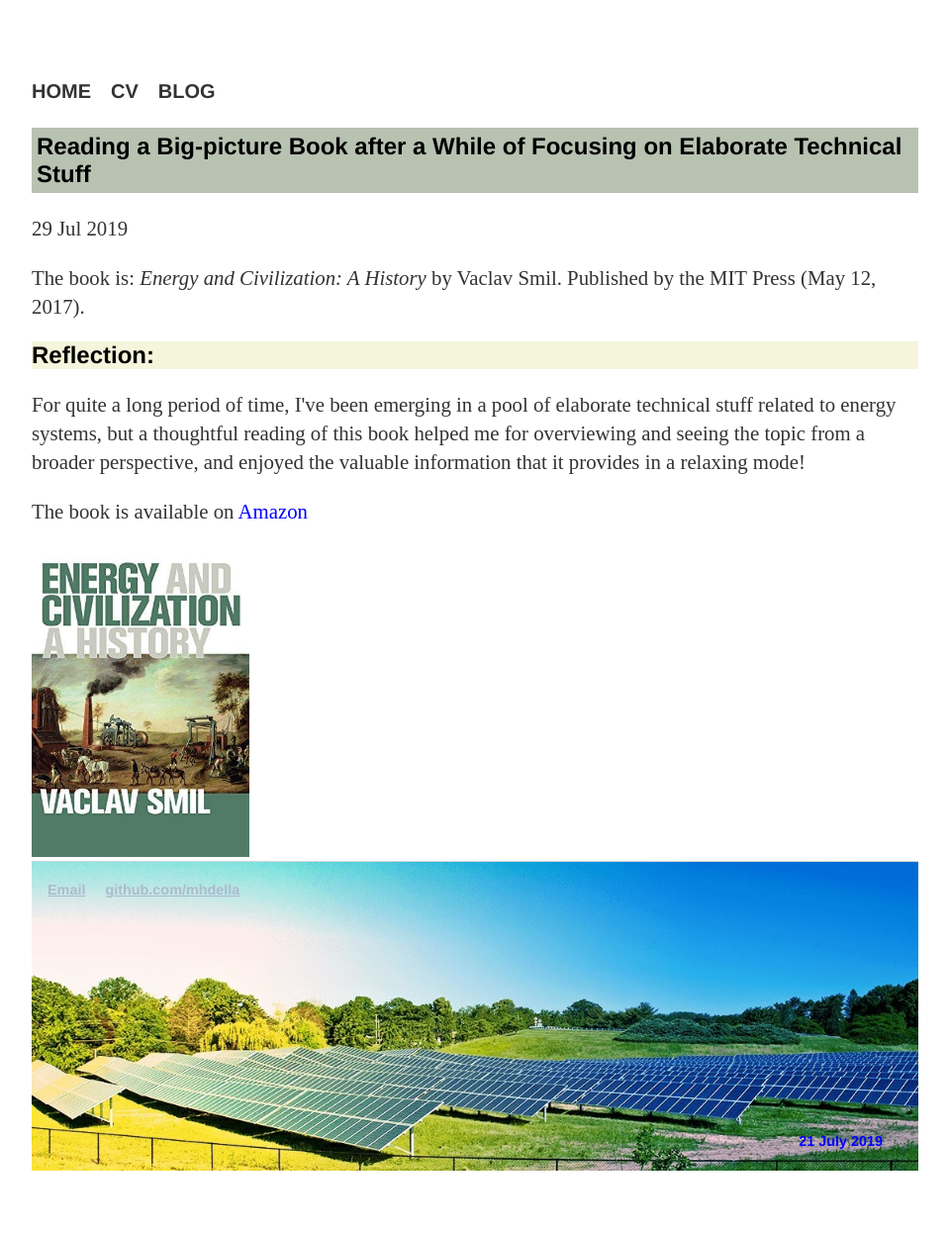
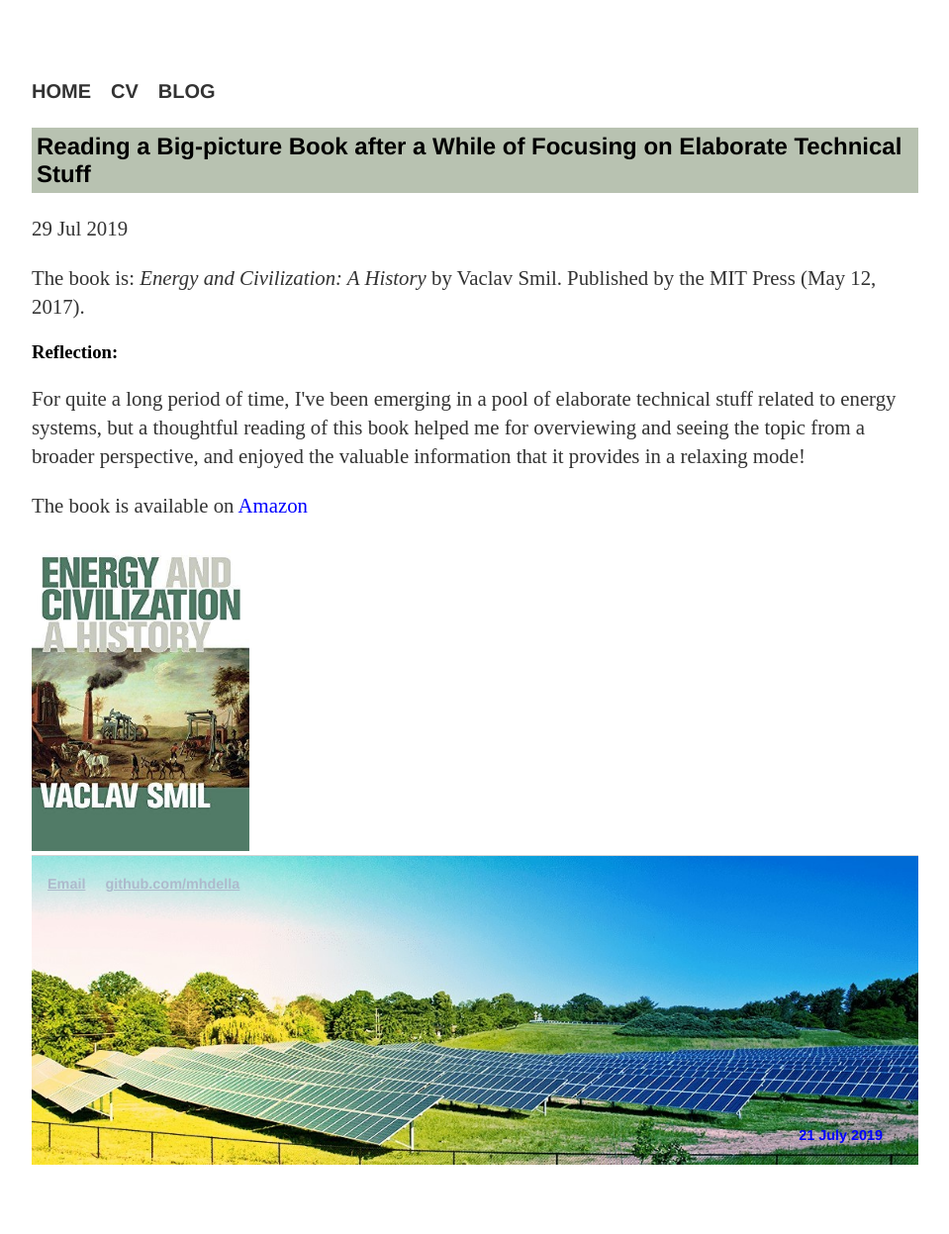
Before and after one commit to MohamedAbuella/MohamedAbuella.github.io, a Jekyll site: the page built from _posts/2019-07-29-Reflections.html, in a window 1280 px wide. Shown: the whole page at 99% size, without its empty margins (160-1119 px from the left). Built offline with Jekyll 4.4.1, drawn with Linux system fonts in a browser that asks for light colours; nearby versions of some CDN libraries; a script that is not in the unit is left out; comment, search, counter and statistics services are not loaded.

```diff
--- a/_posts/2019-07-29-Reflections.html
+++ b/_posts/2019-07-29-Reflections.html
@@ -9,7 +9,7 @@ tags:       [Blog]
 <!-- <img src="images/Energy_Civilization.jpg" width="220" height="277" alt="Front Cover"> -->
 <!-- <img src="/images/Energy_Civilization.jpg" alt="banner image"> -->
 <p>The book is: <cite>Energy and Civilization: A History</cite> by Vaclav Smil. Published by the MIT Press (May 12, 2017).</p>
-<h2>Reflection:</h2>
+<h3>Reflection:</h3>
 <p> For quite a long period of time, I've been emerging in a pool of elaborate technical stuff related to energy systems,
 but a thoughtful reading of this book helped me for overviewing and seeing the topic from a broader perspective, and enjoyed the valuable
 information that it provides in a relaxing mode!</p>
```
